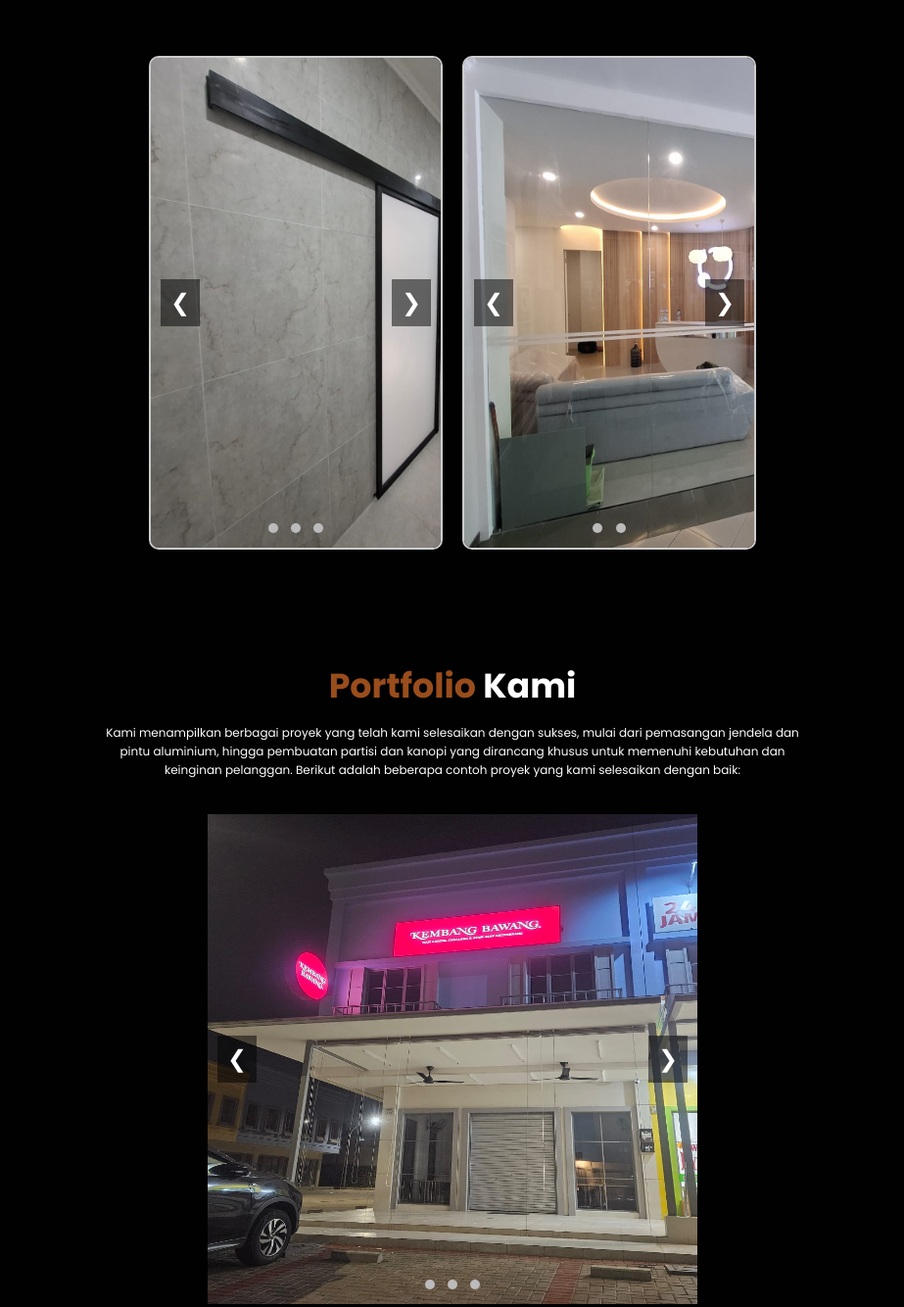
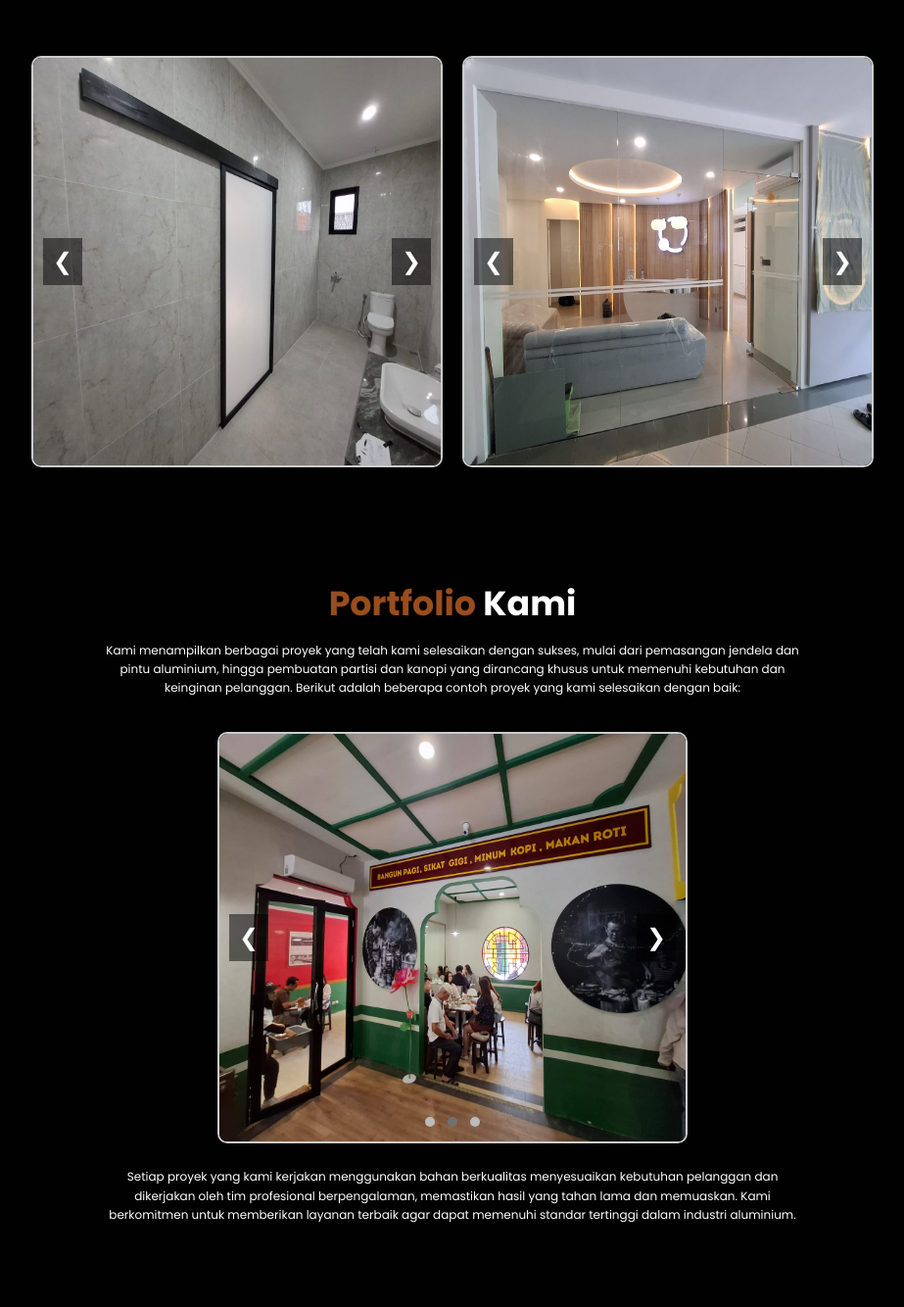
Before and after one commit to IpinIT/Company-Profile, a plain HTML site: page index.html in a window 1280 px wide. Shown: the part 2264-3598 px from the top of the page at 98% size, without its empty margins (178-1101 px from the left). Drawn offline with nearby package versions, Linux system fonts and the light colour scheme.

Commit message:
first commit

```diff
--- a/css/style.css
+++ b/css/style.css
@@ -278,7 +278,8 @@ body {
 
 .product-slider {
   position: relative;
-  width: 300px;
+  width: 35rem;
+  height: 35rem;
   overflow: hidden;
   border: 2px solid #ccc;
   border-radius: 10px;
@@ -296,8 +297,8 @@ body {
 }
 
 .product .product-slide img {
-  width: 500px;
-  height: 500px;
+  width: 100%;
+  height: 35rem;
   display: block;
 }
 
@@ -360,11 +361,13 @@ body {
 
 .porto .porto-slider {
   position: relative;
-  width: 100%;
-  max-width: 500px;
+  width: 40rem;
+  height: 35rem;
   margin: auto;
   overflow: hidden;
   margin-bottom: 2rem;
+  border: 2px solid #ccc;
+  border-radius: 10px;
 }
 
 .porto .porto-slides {
@@ -378,8 +381,8 @@ body {
 }
 
 .porto .porto-slide img {
-  width: 500px; /* Atur lebar sesuai keinginan */
-  height: 500px;
+  width: 100%;
+  height: 35rem;
   display: block;
 }
 
--- a/index.html
+++ b/index.html
@@ -124,11 +124,6 @@
           </div>
           <button class="product-nav product-prev1">❮</button>
           <button class="product-nav product-next1">❯</button>
-          <div class="product-dots">
-              <span class="product-dot"></span>
-              <span class="product-dot"></span>
-              <span class="product-dot"></span>
-          </div>
         </div>
 
         <div class="product-slider" id="product-slider2">
@@ -142,10 +137,6 @@
           </div>
           <button class="product-nav product-prev2">❮</button>
           <button class="product-nav product-next2">❯</button>
-          <div class="product-dots">
-              <span class="product-dot"></span>
-              <span class="product-dot"></span>
-          </div>
         </div>
     </div>
 
--- a/js/script.js
+++ b/js/script.js
@@ -98,6 +98,7 @@ const portoSlides = document.querySelector('.porto-slides');
 const portoSlide = document.querySelectorAll('.porto-slide');
 const portoDots = document.querySelectorAll('.porto-dot');
 const totalPortoSlides = portoSlide.length;
+let index = 0;
 
 function showPortoSlide() {
     portoSlides.style.transform = `translateX(${-index * 100}%)`;
@@ -127,7 +128,7 @@ portoDots.forEach((dot, i) => {
 });
 
 // Auto slide
-setInterval(nextPortoSlide, 3000); // Ganti angka ini untuk mengatur interval waktu pergeseran slide
+setInterval(nextPortoSlide, 3000);
 
 // Initialize
 showPortoSlide();
```
